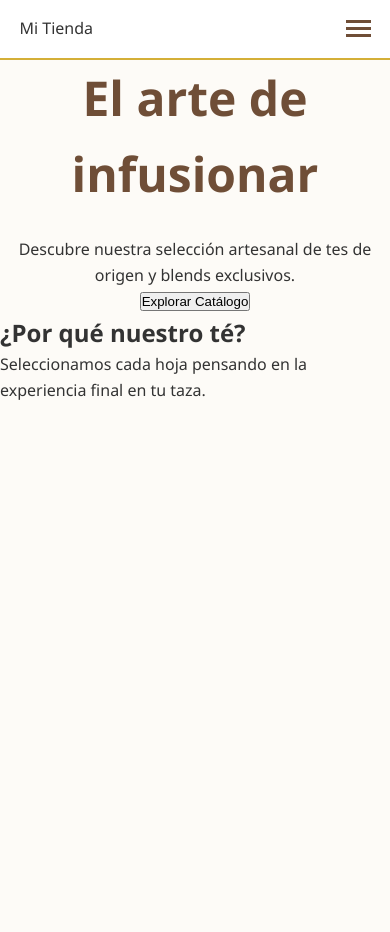
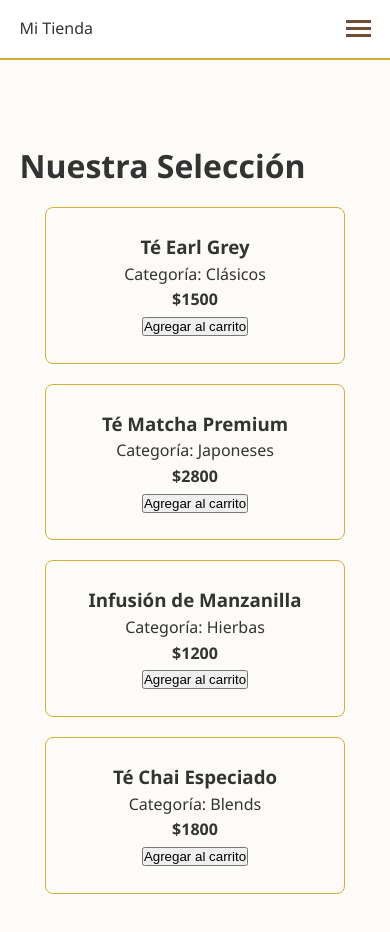
Before and after one commit to Edgarmontenegro123/trabajo-practico-01-frontend, a React (Vite) app: page /tienda in a window 390 px wide. Shown: the top 932 px of the page. Before the commit the page ends 844 px from the top, so only its background shows below. Built offline with nearby package versions, Linux system fonts and the light colour scheme.

Commit message:
✨ feat: implement mobile-responsive hamburger menu with structural flow fix

```diff
--- /dev/null
+++ b/src/components/Layout.css
@@ -0,0 +1,5 @@
+main {
+    padding-top: 1rem;
+    max-width: 1200px;
+    margin: 0 auto;
+}
--- a/src/components/Layout.tsx
+++ b/src/components/Layout.tsx
@@ -1,4 +1,5 @@
 import Navbar from './Navbar'
+import './Layout.css'
 
 interface LayoutProps {
     children: React.ReactNode
--- a/src/components/Navbar.css
+++ b/src/components/Navbar.css
@@ -1,16 +1,17 @@
 .navbar {
+    padding: 1rem 5%;
+    background: var(--white);
+    border-bottom: 2px solid var(--secondary-color);
+}
+
+.nav-header {
     display: flex;
     justify-content: space-between;
     align-items: center;
-    padding: 1rem 5%;
-    background: var(--white);
-    border-bottom: 2px solid var(--secondary-color);
-    position: relative;
 }
 
-/* Ocultamos el botón hamburguesa por defecto en desktop */
 .hamburger {
-    display: none;
+    display: flex; /* Cambiamos a flex para que los <span> se acomoden */
     flex-direction: column;
     cursor: pointer;
     gap: 4px;
@@ -20,36 +21,25 @@
     width: 25px;
     height: 3px;
     background: var(--primary-color);
+    display: block; /* Asegura que se vean */
 }
 
-/* Responsividad para móviles */
 @media (max-width: 768px) {
-    .hamburger {
-        display: flex;
-    }
-
     .nav-links {
-        display: none; /* Oculto por defecto */
+        display: none;
         flex-direction: column;
-        position: absolute;
-        top: 100%;
-        left: 0;
-        width: 100%;
-        background: var(--white);
-        padding: 1rem 0;
-        border-bottom: 2px solid var(--secondary-color);
+        margin-top: 1rem;
+        list-style: none;
     }
 
     .nav-links.open {
-        display: flex; /* Se muestra al hacer click */
+        display: flex; /* Se despliega debajo del header */
     }
 }
 
-/* Estilos de escritorio se mantienen igual */
 @media (min-width: 769px) {
-    .nav-links {
-        display: flex;
-        list-style: none;
-        gap: 24px;
-    }
+    .navbar { display: flex; justify-content: space-between; align-items: center; }
+    .nav-header { display: contents; } /* Ignora el wrapper en escritorio */
+    .hamburger { display: none; }
+    .nav-links { display: flex; list-style: none; gap: 24px; }
 }
--- a/src/components/Navbar.tsx
+++ b/src/components/Navbar.tsx
@@ -8,14 +8,15 @@ const Navbar = () => {
     const toggleMenu = () => setIsOpen(!isOpen)
 
     return (
-        <nav className='navbar'>
-            <div className='logo'>Mi Tienda</div>
+        <nav className={`navbar ${isOpen ? 'menu-open' : ''}`}>
 
-            {/* Botón hamburguesa (visible solo en móvil) */}
-            <div className={`hamburger ${isOpen ? 'active' : ''}`} onClick={toggleMenu}>
-                <span></span>
-                <span></span>
-                <span></span>
+            <div className='nav-header'>
+                <div className='logo'>Mi Tienda</div>
+                <div className={`hamburger ${isOpen ? 'active' : ''}`} onClick={toggleMenu}>
+                    <span></span>
+                    <span></span>
+                    <span></span>
+                </div>
             </div>
 
             <ul className={`nav-links ${isOpen ? 'open' : ''}`}>
--- /dev/null
+++ b/src/data/productos.ts
@@ -0,0 +1,6 @@
+export const productos = [
+    { id: 1, nombre: 'Té Earl Grey', precio: 1500, categoria: 'Clásicos' },
+    { id: 2, nombre: 'Té Matcha Premium', precio: 2800, categoria: 'Japoneses' },
+    { id: 3, nombre: 'Infusión de Manzanilla', precio: 1200, categoria: 'Hierbas' },
+    { id: 4, nombre: 'Té Chai Especiado', precio: 1800, categoria: 'Blends' },
+];
--- a/src/index.css
+++ b/src/index.css
@@ -5,6 +5,7 @@
   --bg-color: #fdfbf7;
   --text-color: #333333;
   --white: #ffffff;
+  --shadow: 0 4px 6px -1px rgba(0, 0, 0, 0.1), 0 2px 4px -1px rgba(0, 0, 0, 0.06);
 
   /* Tipografía */
   --font-main: 'Segoe UI', Tahoma, Geneva, Verdana, sans-serif;
--- a/src/pages/Tienda.css
+++ b/src/pages/Tienda.css
@@ -0,0 +1,27 @@
+.tienda {
+    padding: 2rem 5%;
+    margin-top: 2rem; /* Separación extra para que no choque con el nav */
+}
+
+.grid-productos {
+    display: flex;
+    flex-wrap: wrap;
+    gap: 20px;
+    justify-content: center;
+    padding: 1rem; /* Padding interno para que las tarjetas no toquen los bordes */
+}
+
+.card-producto {
+    flex: 1 1 250px;
+    max-width: 300px;
+    border: 1px solid var(--secondary-color);
+    padding: 1.5rem;
+    border-radius: 8px;
+    text-align: center;
+    transition: transform 0.3s;
+}
+
+.card-producto:hover {
+    transform: translateY(-5px);
+    box-shadow: var(--shadow);
+}
--- a/src/pages/Tienda.tsx
+++ b/src/pages/Tienda.tsx
@@ -1,18 +1,20 @@
+import { productos } from '../data/productos'
 import './Tienda.css'
 
 const Tienda = () => {
     return (
-        <main className='home-container'>
-            <section className='hero'>
-                <h1>El arte de infusionar</h1>
-                <p>Descubre nuestra selección artesanal de tes de origen y blends exclusivos.</p>
-                <button>Explorar Catálogo</button>
-            </section>
-
-            <section className='features'>
-                <h2>¿Por qué nuestro té?</h2>
-                <p>Seleccionamos cada hoja pensando en la experiencia final en tu taza.</p>
-            </section>
+        <main className="tienda">
+            <h1>Nuestra Selección</h1>
+            <div className="grid-productos">
+                {productos.map((prod) => (
+                    <div key={prod.id} className="card-producto">
+                        <h3>{prod.nombre}</h3>
+                        <p>Categoría: {prod.categoria}</p>
+                        <p><strong>${prod.precio}</strong></p>
+                        <button>Agregar al carrito</button>
+                    </div>
+                ))}
+            </div>
         </main>
     )
 }
```
